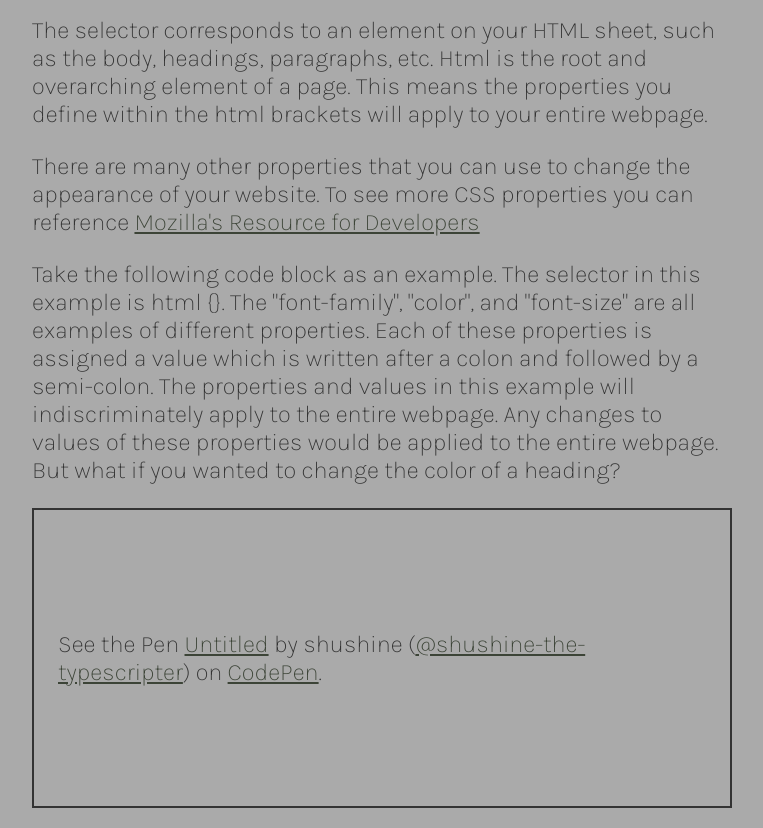
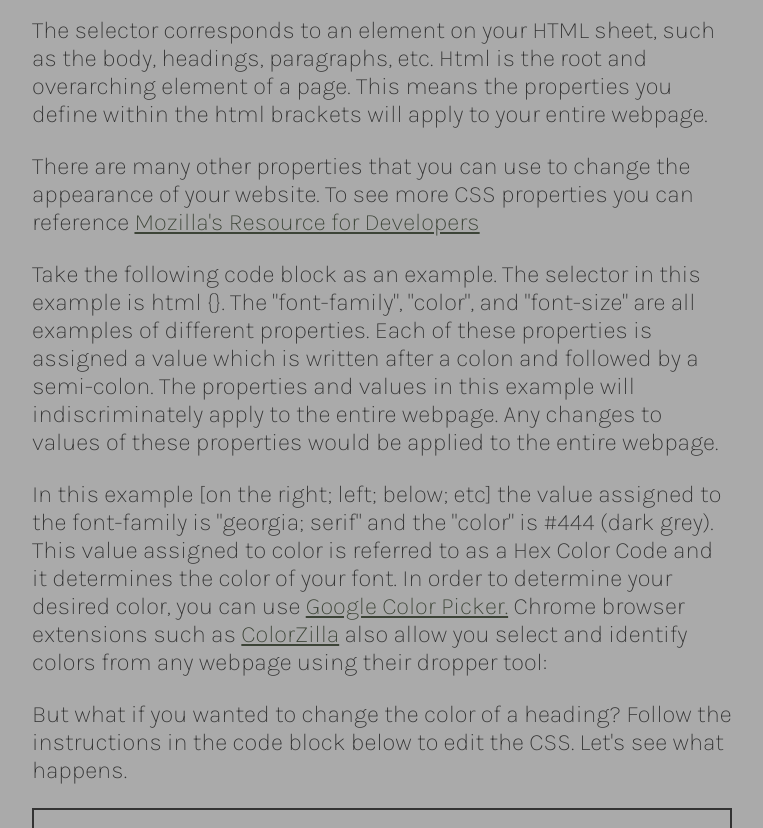
Before and after one commit to scholarslab/brackets, a Jekyll site: the page built from tutorials.html, in a window 1280 px wide and 900 px high, scrolled down 3748 px, cut to the strip 0-828 px from the top of the window. Shown: the whole strip, without its empty margins (258-1021 px from the left). Built offline with Jekyll 4.4.1, drawn with Linux system fonts in a browser that asks for light colours; some of the changed text lies outside the part shown.

Commit message:
edits to codepen

```diff
--- a/tutorials.html
+++ b/tutorials.html
@@ -33,9 +33,9 @@
 <p>
 From the menu in Visual Studio Code, select New File and save it as "style.css" in the same project folder on your computer that houses your html document. This will be the document in which you code the style of your website.
 </p>
-<p>CSS language uses what is called a selector in order to define the property or values of a section. The selector is followed by two curly brackets. With these brackets you will begin to define the properties, or appearance, of your webpage. This is what the syntax looks like this: </p>
+<p>CSS language uses what is called a selector in order to define the property or values of a section. The selector is followed by two curly brackets. With these brackets you will begin to define the properties, or appearance, of your webpage. This is what the syntax looks like: </p>
 
-<p class="codepen" data-height="300" data-slug-hash="OJzjbod" data-user="shushine-the-typescripter" style="height: 300px; box-sizing: border-box; display: flex; align-items: center; justify-content: center; border: 2px solid; margin: 1em 0; padding: 1em;">
+<p class="codepen" data-height="300" data-default-tab="css,result" data-slug-hash="OJzjbod" data-user="shushine-the-typescripter" style="height: 300px; box-sizing: border-box; display: flex; align-items: center; justify-content: center; border: 2px solid; margin: 1em 0; padding: 1em;">
     <span>See the Pen <a href="https://codepen.io/shushine-the-typescripter/pen/OJzjbod">
     Untitled</a> by shushine (<a href="https://codepen.io/shushine-the-typescripter">@shushine-the-typescripter</a>)
     on <a href="https://codepen.io">CodePen</a>.</span>
@@ -46,12 +46,15 @@
 
 <p>There are many other properties that you can use to change the appearance of your website. To see more CSS properties you can reference <a href="https://developer.mozilla.org/en-US/docs/Learn/CSS/First_steps/Styling_a_biography_page"> Mozilla's Resource for Developers</a> </p>
 
-<p>Take the following code block as an example. The selector in this example is html {}. The "font-family", "color", and "font-size" are all examples of different properties. Each of these properties is assigned a value which is written after a colon and followed by a semi-colon. The properties and values in this example will indiscriminately apply to the entire webpage. Any changes to values of these properties would be applied to the entire webpage. But what if you wanted to change the color of a heading?
-</p>
+<p>Take the following code block as an example. The selector in this example is html {}. The "font-family", "color", and "font-size" are all examples of different properties. Each of these properties is assigned a value which is written after a colon and followed by a semi-colon. The properties and values in this example will indiscriminately apply to the entire webpage. Any changes to values of these properties would be applied to the entire webpage.
 
-<p class="codepen" data-height="300" data-slug-hash="OJzjbod" data-editable="true" data-user="shushine-the-typescripter" style="height: 300px; box-sizing: border-box; display: flex; align-items: center; justify-content: center; border: 2px solid; margin: 1em 0; padding: 1em;">
-    <span>See the Pen <a href="https://codepen.io/shushine-the-typescripter/pen/OJzjbod">
-    Untitled</a> by shushine (<a href="https://codepen.io/shushine-the-typescripter">@shushine-the-typescripter</a>)
+<p>In this example [on the right; left; below; etc] the value assigned to the font-family is "georgia; serif" and the "color" is #444 (dark grey). This value assigned to color is referred to as a Hex Color Code and it determines the color of your font. In order to determine your desired color, you can use <a href="https://www.google.com/search?q=google+color+picker&oq=google+color&aqs=chrome.0.69i59j69i57j46i131i175i199i433i512j0i433i512j69i60j69i65j69i60l2.2450j0j7&sourceid=chrome&ie=UTF-8"> Google Color Picker.</a> Chrome browser extensions such as <a href="https://chrome.google.com/webstore/detail/colorzilla/bhlhnicpbhignbdhedgjhgdocnmhomnp?hl=en"> ColorZilla</a> also allow you select and identify colors from any webpage using their dropper tool: </p>
+
+<p>But what if you wanted to change the color of a heading? Follow the instructions in the code block below to edit the CSS. Let's see what happens.</p>
+
+<p class="codepen" data-height="300" data-default-tab="css,result" data-slug-hash="ZEvJLQe" data-editable="true" data-user="shushine-the-typescripter" style="height: 300px; box-sizing: border-box; display: flex; align-items: center; justify-content: center; border: 2px solid; margin: 1em 0; padding: 1em;">
+    <span>See the Pen <a href="https://codepen.io/shushine-the-typescripter/pen/ZEvJLQe">
+    CSS Syntax</a> by shushine (<a href="https://codepen.io/shushine-the-typescripter">@shushine-the-typescripter</a>)
     on <a href="https://codepen.io">CodePen</a>.</span>
   </p>
   <script async src="https://cpwebassets.codepen.io/assets/embed/ei.js"></script>
```
